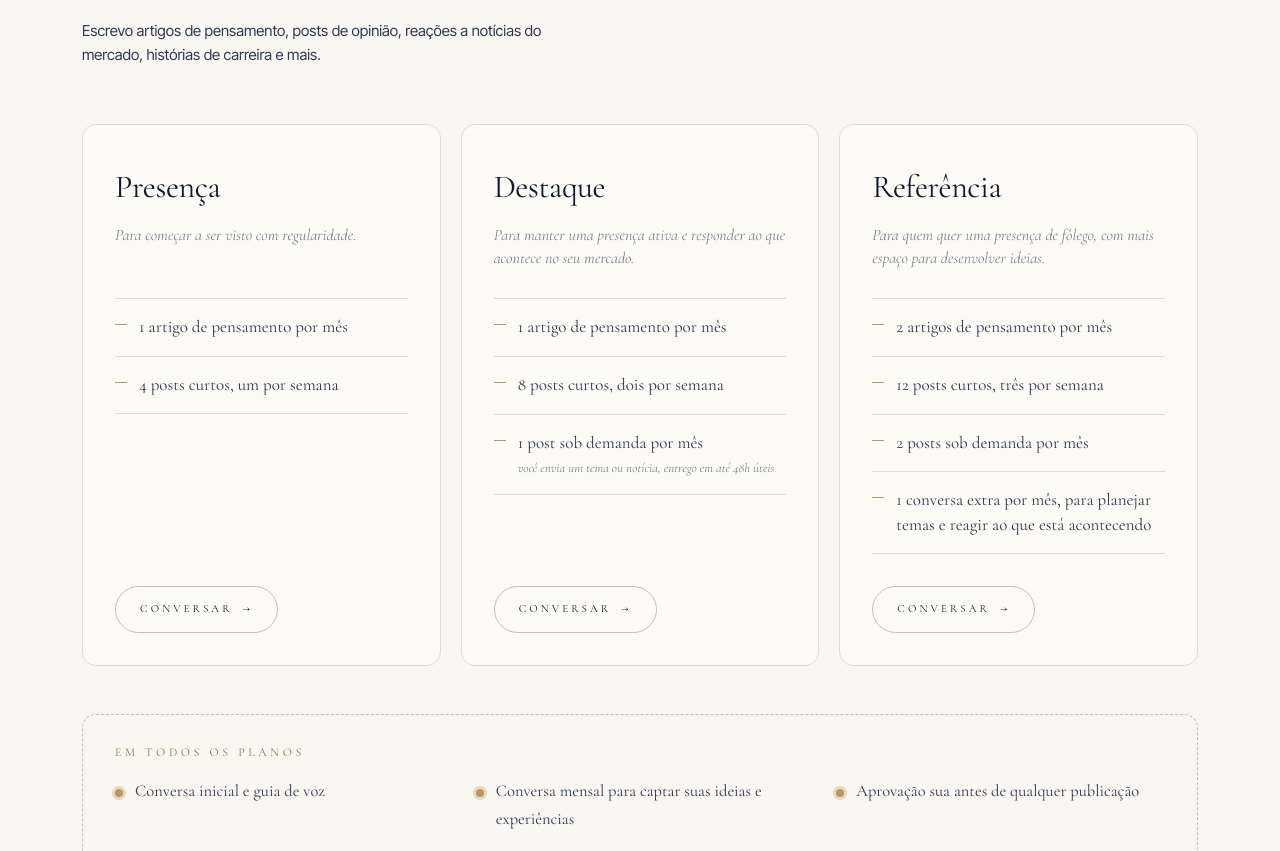
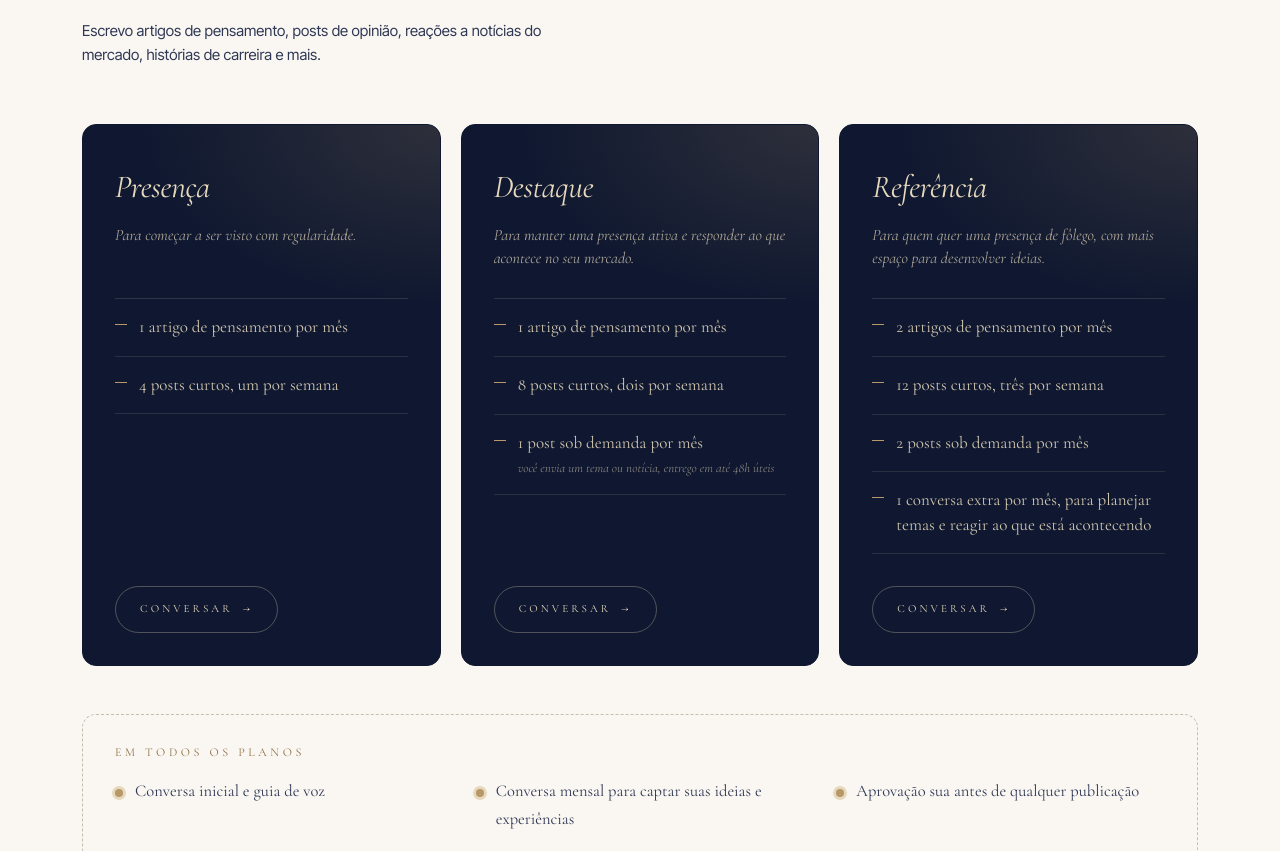
Before and after one commit to realnoficcion/gabi-ghost, a plain HTML site: page index.html in a window 1280 px wide. Shown: the part 3890-4741 px from the top of the page. Drawn offline with nearby package versions, Linux system fonts and the light colour scheme; a web font is replaced by a local one.

Commit message:
style: planos sempre em midnight e corrige curso da Casper
- Cards de plano agora sao midnight+champagne por padrao (os tres iguais),
  com elevacao e brilho champagne sutis no hover
- Troca 'Comunicacao Social pela Casper Libero' por 'Publicidade pela Casper Libero'

```diff
--- a/index.html
+++ b/index.html
@@ -332,7 +332,7 @@
 
           <div class="about__text reveal">
             <h3>Redator e autor, com formação em filosofia</h3>
-            <p>Em mais de dez anos trabalhando com palavras, passei por agências como Dentsu e Isobar, criando campanhas para marcas como Santander, Nestlé, Mastercard e Leroy Merlin, antes de me tornar redator sênior e depois líder criativo no Grupo Alun (FIAP). Tenho formação em Filosofia pela USP e em Comunicação Social pela Cásper Líbero. Publiquei dois livros, um de poesia e um romance.</p>
+            <p>Em mais de dez anos trabalhando com palavras, passei por agências como Dentsu e Isobar, criando campanhas para marcas como Santander, Nestlé, Mastercard e Leroy Merlin, antes de me tornar redator sênior e depois líder criativo no Grupo Alun (FIAP). Tenho formação em Filosofia pela USP e em Publicidade pela Cásper Líbero. Publiquei dois livros, um de poesia e um romance.</p>
             <p>Da publicidade, aprendi a escrever para quem tem pouca atenção. Da filosofia, a transformar complexidade em argumentos que se mantêm de pé. Da literatura, a dar forma própria ao que cada pessoa pensa.</p>
 
             <ul class="about__links">
--- a/styles.css
+++ b/styles.css
@@ -672,95 +672,86 @@ a { color: inherit; text-decoration: none; }
 @media (max-width: 960px) { .plans { grid-template-columns: 1fr; gap: 16px; } }
 
 .plan {
-  background: var(--paper);
-  border: 1px solid var(--line);
+  background-color: var(--ink);
+  border: 1px solid var(--ink);
   border-radius: var(--radius);
   padding: 36px 32px 32px;
   display: flex;
   flex-direction: column;
   position: relative;
   overflow: hidden;
-  color: var(--ink);
+  color: var(--accent-soft);
   text-decoration: none;
   cursor: pointer;
-  transition: transform .45s var(--ease),
-              box-shadow .45s var(--ease),
-              border-color .45s var(--ease),
-              background-color .45s var(--ease),
-              color .45s var(--ease);
+  transition: transform .45s var(--ease), box-shadow .45s var(--ease);
 }
 .plan::before {
   content: "";
   position: absolute;
   inset: 0;
   background: radial-gradient(500px 300px at 100% 0%, rgba(184,151,104,.18), transparent 60%);
+  pointer-events: none;
+  opacity: 1;
+}
+.plan::after {
+  content: "";
+  position: absolute;
+  inset: 0;
+  background: radial-gradient(400px 260px at 100% 0%, rgba(184,151,104,.14), transparent 60%);
   opacity: 0;
+  pointer-events: none;
   transition: opacity .45s var(--ease);
-  pointer-events: none;
 }
 .plan:hover,
 .plan:focus-visible {
-  background-color: var(--ink);
-  border-color: var(--ink);
-  color: var(--accent-soft);
   transform: translateY(-4px);
-  box-shadow: 0 30px 80px -30px rgba(15,24,48,.45);
+  box-shadow: 0 30px 80px -30px rgba(15,24,48,.5);
   outline: none;
 }
-.plan:hover::before,
-.plan:focus-visible::before { opacity: 1; }
+.plan:hover::after,
+.plan:focus-visible::after { opacity: 1; }
 
 .plan__name {
   font-family: var(--serif);
   font-weight: 400;
+  font-style: italic;
   font-size: 32px;
   letter-spacing: -0.012em;
   display: block;
   margin-bottom: 10px;
-  transition: color .45s var(--ease), font-style .45s var(--ease);
+  color: var(--accent-soft);
+  position: relative;
 }
-.plan:hover .plan__name,
-.plan:focus-visible .plan__name { color: var(--accent-soft); font-style: italic; }
 
 .plan__desc {
   font-family: var(--serif);
   font-size: 16px;
   font-style: italic;
-  color: var(--ink-mute);
+  color: rgba(231,217,189,.72);
   margin: 0 0 28px;
   line-height: 1.45;
   min-height: 46px;
-  transition: color .45s var(--ease);
+  position: relative;
 }
-.plan:hover .plan__desc,
-.plan:focus-visible .plan__desc { color: rgba(231,217,189,.72); }
 
 .plan ul {
   list-style: none;
   padding: 0;
   margin: 0 0 32px;
-  border-top: 1px solid var(--line);
+  border-top: 1px solid rgba(231,217,189,.14);
   flex: 1;
-  transition: border-top-color .45s var(--ease);
+  position: relative;
 }
-.plan:hover ul,
-.plan:focus-visible ul { border-top-color: rgba(231,217,189,.14); }
 
 .plan li {
   padding: 16px 0;
   font-family: var(--serif);
   font-size: 17px;
-  border-bottom: 1px solid var(--line);
-  color: var(--ink-soft);
+  border-bottom: 1px solid rgba(231,217,189,.12);
+  color: rgba(231,217,189,.9);
   line-height: 1.45;
   position: relative;
   padding-left: 24px;
-  transition: color .45s var(--ease), border-bottom-color .45s var(--ease);
-}
-.plan:hover li,
-.plan:focus-visible li {
-  color: rgba(231,217,189,.9);
-  border-bottom-color: rgba(231,217,189,.12);
 }
 .plan li::before {
   content: "";
@@ -772,14 +763,11 @@ a { color: inherit; text-decoration: none; }
 .plan li span {
   display: block;
   font-size: 13px;
-  color: var(--ink-mute);
+  color: rgba(231,217,189,.55);
   margin-top: 4px;
   font-style: italic;
   font-family: var(--serif);
-  transition: color .45s var(--ease);
 }
-.plan:hover li span,
-.plan:focus-visible li span { color: rgba(231,217,189,.55); }
 
 .plan__cta {
   align-self: flex-start;
@@ -788,11 +776,12 @@ a { color: inherit; text-decoration: none; }
   gap: 10px;
   padding: 13px 24px;
   border-radius: 999px;
-  border: 1px solid var(--line-strong);
+  border: 1px solid rgba(231,217,189,.3);
   font-family: var(--display);
   font-size: 11px;
   letter-spacing: .28em;
   text-transform: uppercase;
+  color: var(--accent-soft);
   transition: border-color .45s var(--ease), background-color .45s var(--ease), color .45s var(--ease);
   position: relative;
   z-index: 1;
```
